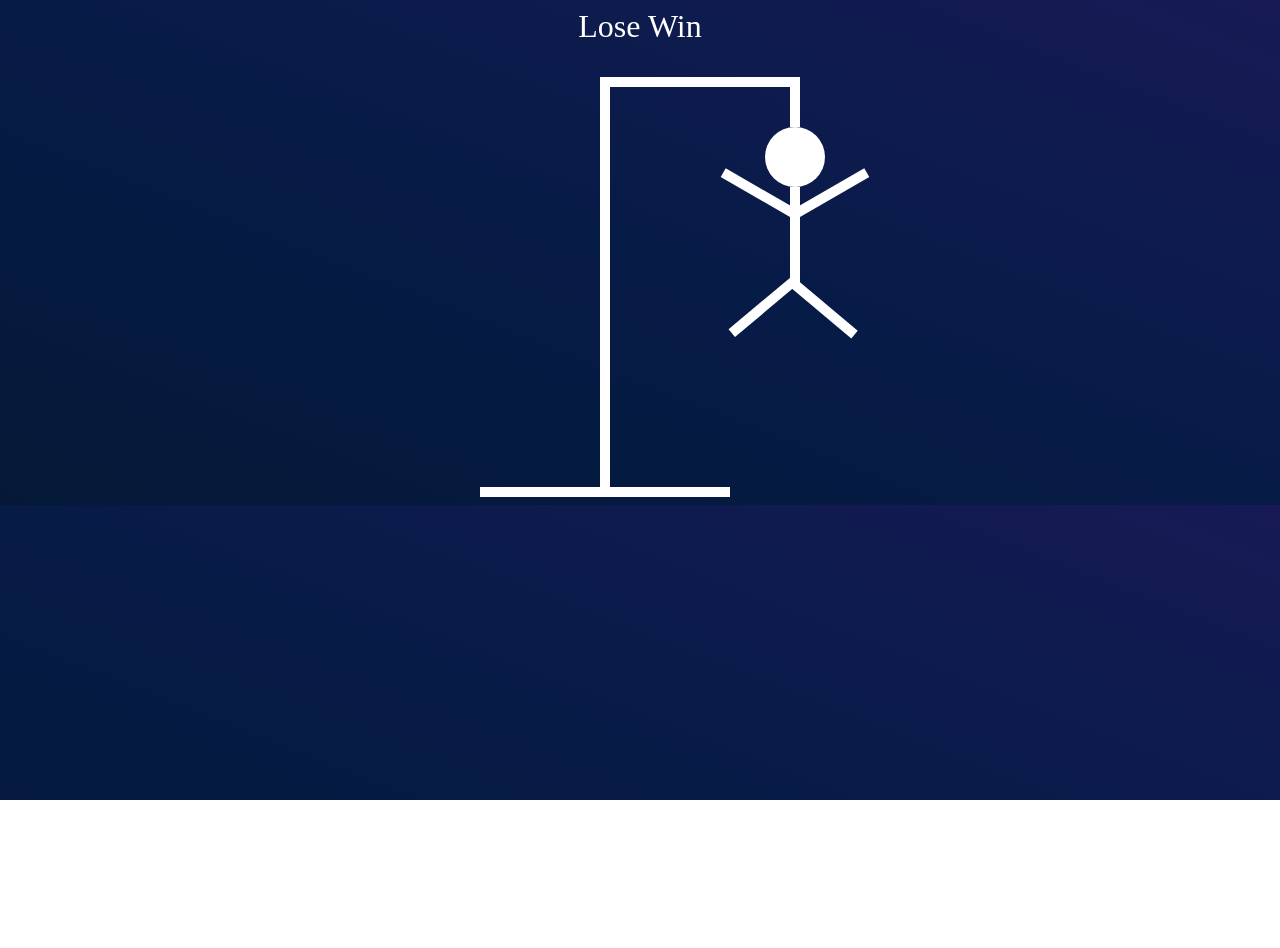
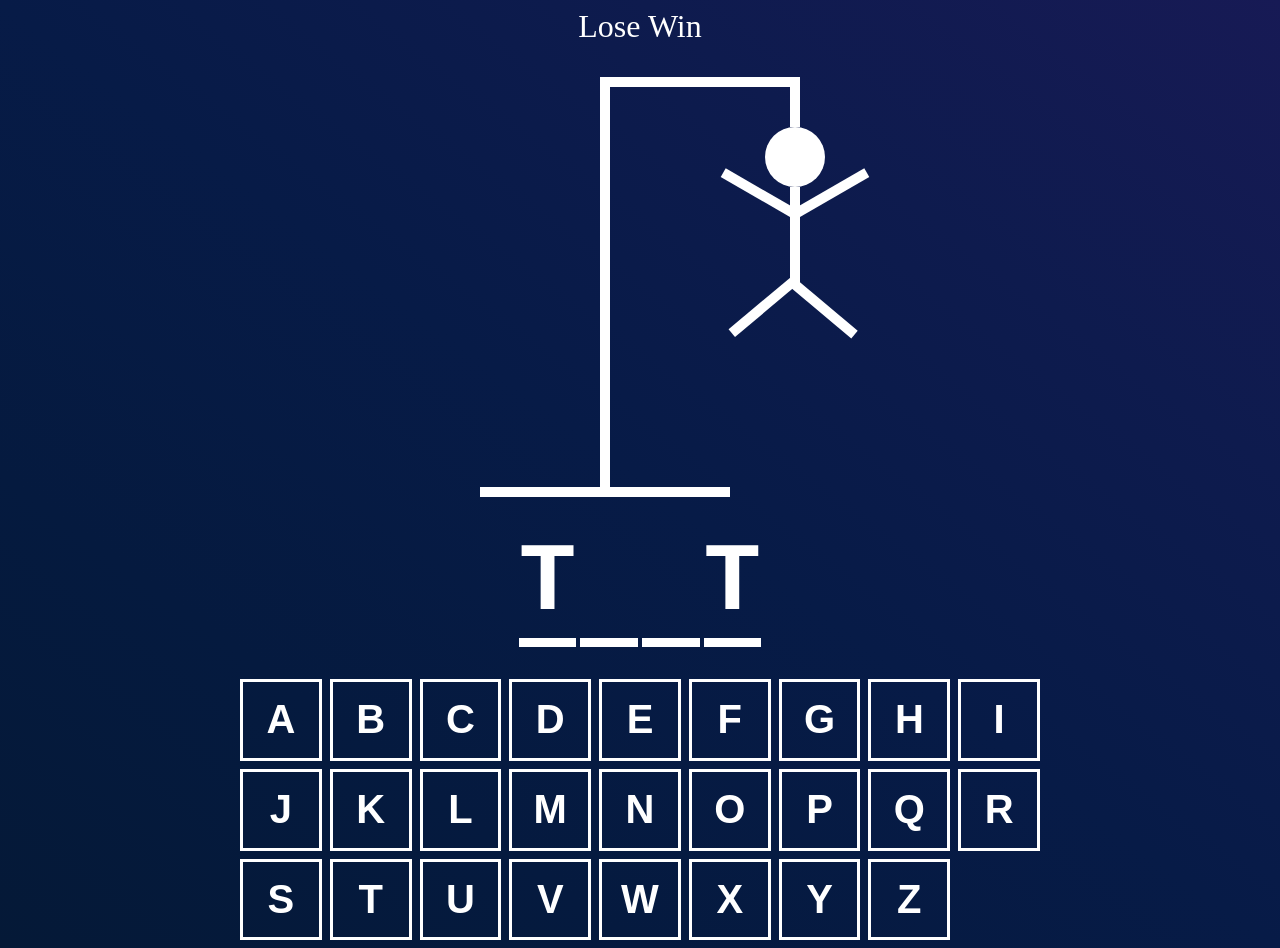
Before and after one commit to SaqifHaque/React-Typescript-Game, a React (Vite) app: page / in a window 1280 px wide. Before the commit the page ends 800 px from the top, so only its background shows below. Built offline with nearby package versions, Linux system fonts and the light colour scheme.

Commit message:
working on keyboard design

```diff
--- a/src/App.tsx
+++ b/src/App.tsx
@@ -1,7 +1,7 @@
 import { useState } from "react"
 import HangmanDrawing from "./components/HangmanDrawing";
 import HangmanWord from "./components/HangmanWord";
-import Keyboard from "./components/Keyboard";
+import Keyboard from "./components/keyboard/Keyboard";
 import words from './wordList.json';
 
 function App() {
@@ -23,7 +23,10 @@
     </div>
     <HangmanDrawing/>
     <HangmanWord/>
-    <Keyboard/>
+    <div style={{ alignSelf: "stretch" }}>
+      <Keyboard/>
+    </div>
+
   </div>
  )
 }
--- a/src/components/HangmanWord.tsx
+++ b/src/components/HangmanWord.tsx
@@ -1,5 +1,17 @@
 function HangmanWord() {
-
+    const word = "test";
+    const guessedLetters = ["t"]
+    return (
+        <div style={{ display: "flex", gap: ".25rem", fontSize: "6rem", fontWeight: "bold", textTransform: "uppercase", fontFamily: "monospace", color: "white" }}>
+            {word.split("").map((letter, index) => (
+                <span style={{ borderBottom: ".1em solid white" }} key={index}>
+                    <span style={{ visibility: guessedLetters.includes(letter) ? "visible" : "hidden" }}>
+                        {letter}
+                    </span>
+                </span>
+            ))}
+        </div>
+    )
 }
 
 export default HangmanWord;
--- a/src/components/Keyboard.tsx
+++ /dev/null
@@ -1,5 +0,0 @@
-function Keyboard() {
-
-}
-
-export default Keyboard;
--- /dev/null
+++ b/src/components/keyboard/Keyboard.module.css
@@ -0,0 +1,26 @@
+.btn {
+    width: 100%;
+    border: 3px solid white;
+    background: none;
+    aspect-ratio: 1/1;
+    font-size: 2.5rem;
+    text-transform: uppercase;
+    padding: .5rem;
+    font-weight: bold;
+    cursor: pointer;
+    color: white;
+}
+
+.btn.active {
+    background-color: hsl(228, 100%, 75%);
+    color: white;
+}
+
+.btn.inactive {
+    opacity: .3;
+}
+
+.btn:hover:not(:disabled),
+.btn:focus:not(:disabled) {
+    background: hsl(228, 100%, 75%);
+}
--- /dev/null
+++ b/src/components/keyboard/Keyboard.tsx
@@ -0,0 +1,14 @@
+import keys from '../../keys.json';
+import keyboardStyles from './Keyboard.module.css';
+
+function Keyboard() {
+    return (
+        <div style={{ display: 'grid', gridTemplateColumns: 'repeat(auto-fit, minmax(75px, 1fr))', gap: '.5rem' }}>
+            {keys.map(key => {
+                return <button className={keyboardStyles.btn} key={key}>{key}</button>
+            })}
+        </div>
+    )
+}
+
+export default Keyboard;
--- /dev/null
+++ b/src/keys.json
@@ -0,0 +1,28 @@
+[
+    "a",
+    "b",
+    "c",
+    "d",
+    "e",
+    "f",
+    "g",
+    "h",
+    "i",
+    "j",
+    "k",
+    "l",
+    "m",
+    "n",
+    "o",
+    "p",
+    "q",
+    "r",
+    "s",
+    "t",
+    "u",
+    "v",
+    "w",
+    "x",
+    "y",
+    "z"
+  ]
```
